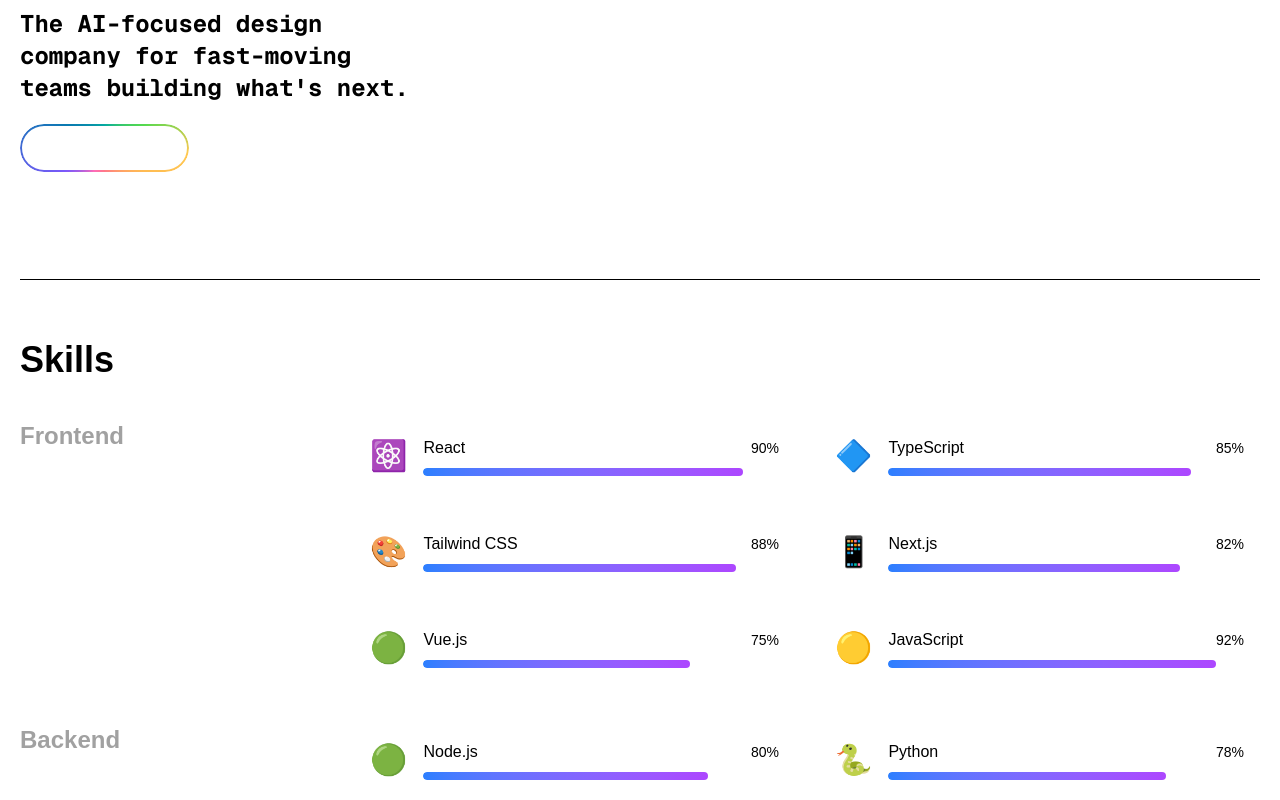
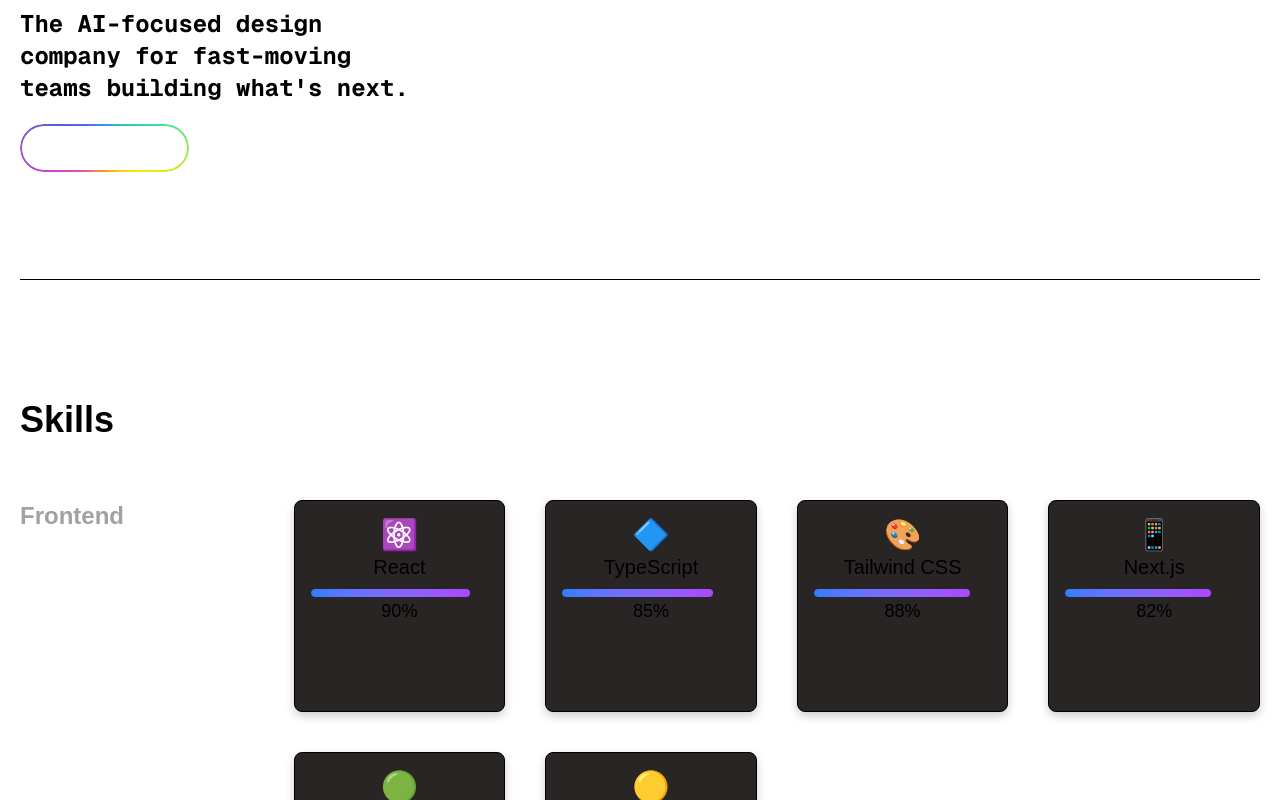
Before and after one commit to tangtang1b1b/nextjs-tailwind-ts, a Next.js app: page / in a window 1280 px wide. Shown: the part 520-1320 px from the top of the page. Built offline with nearby package versions, Linux system fonts and the light colour scheme; a web font is replaced by a local one.

Commit message:
✨ 更新: 調整 Skill 組件的佈局，增加技能項目的顯示效果；更新 globals.css 以新增陰影樣式；調整 MotionMain 組件的間距設置，改善整體視覺效果。

```diff
--- a/src/app/globals.css
+++ b/src/app/globals.css
@@ -10,6 +10,7 @@
   --breakpoint-xl: 1280px;
   --gradient-radial: radial-gradient(circle at center, var(--tw-gradient-stops));
   --gradient-conic: conic-gradient(from 180deg at 50% 50%, var(--tw-gradient-stops));
+  --shadow-card: 0px 4px 10px rgba(0, 0, 0, 0.2);
 }
 
 @media (prefers-color-scheme: dark) {
--- a/src/components/Layout/MotionMain.tsx
+++ b/src/components/Layout/MotionMain.tsx
@@ -32,7 +32,7 @@ export default function MotionMain({ children }: { children: React.ReactNode })
   const shouldShowCurrentChildren = displayLocation === pathname
 
   return (
-    <main className="size-full flex flex-col gap-15" style={{ viewTransitionName: 'main' }}>
+    <main className="size-full flex flex-col gap-30" style={{ viewTransitionName: 'main' }}>
       {shouldShowCurrentChildren ? children : null}
     </main>
   )
--- a/src/components/Views/Index/Skill/index.tsx
+++ b/src/components/Views/Index/Skill/index.tsx
@@ -15,27 +15,26 @@ interface SkillProps {
 
 export default function Skill({ skillData }: SkillProps) {
   return (
-    <section className="flex h-screen w-full flex-col gap-10">
+    <section className="flex h-screen w-full flex-col gap-15">
       <HeadTitle title="Skills" />
       {skillData?.map((categoryData, categoryIndex) => (
         <div key={categoryIndex} className="flex w-full gap-8">
-          <div className="w-1/4">
+          <div className="w-1/5">
             <h3 className="mb-4 text-2xl font-bold text-neutral-400">{categoryData.category}</h3>
           </div>
-          <div className="w-3/4">
-            <div className="grid grid-cols-2 gap-6">
+          <div className="w-4/5">
+            <div className="grid grid-cols-4 gap-10">
               {categoryData.skills?.map((skill, skillIndex) => (
                 <div
                   key={skillIndex}
-                  className="bg-background/50 hover:bg-background/80 flex items-center gap-4 rounded-lg p-4 transition-colors"
+                  className="border-foreground/40 shadow-card shadow-foreground/25 flex aspect-square flex-col items-center rounded-lg border bg-stone-800 p-4"
                 >
                   <span className="text-3xl">{skill.icon}</span>
-                  <div className="flex-1">
+                  <div className="flex w-full flex-col items-center">
                     <div className="mb-2 flex items-center justify-between">
-                      <span className="font-medium">{skill.name}</span>
-                      <span className="text-muted-foreground text-sm">{skill.level}%</span>
+                      <span className="text-xl font-medium">{skill.name}</span>
                     </div>
-                    <div className="bg-muted h-2 w-full overflow-hidden rounded-full">
+                    <div className="h-2 w-full overflow-hidden rounded-full">
                       <div
                         className="h-full rounded-full bg-gradient-to-r from-blue-500 to-purple-500 transition-all duration-1000 ease-out"
                         style={{
@@ -44,6 +43,7 @@ export default function Skill({ skillData }: SkillProps) {
                         }}
                       />
                     </div>
+                    <span className="text-lg">{skill.level}%</span>
                   </div>
                 </div>
               ))}
```
